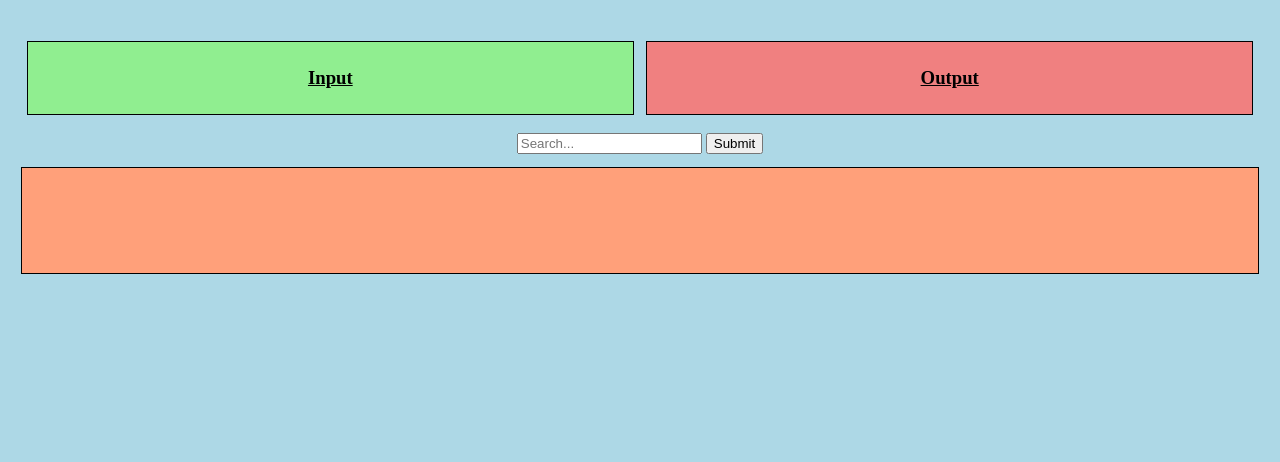
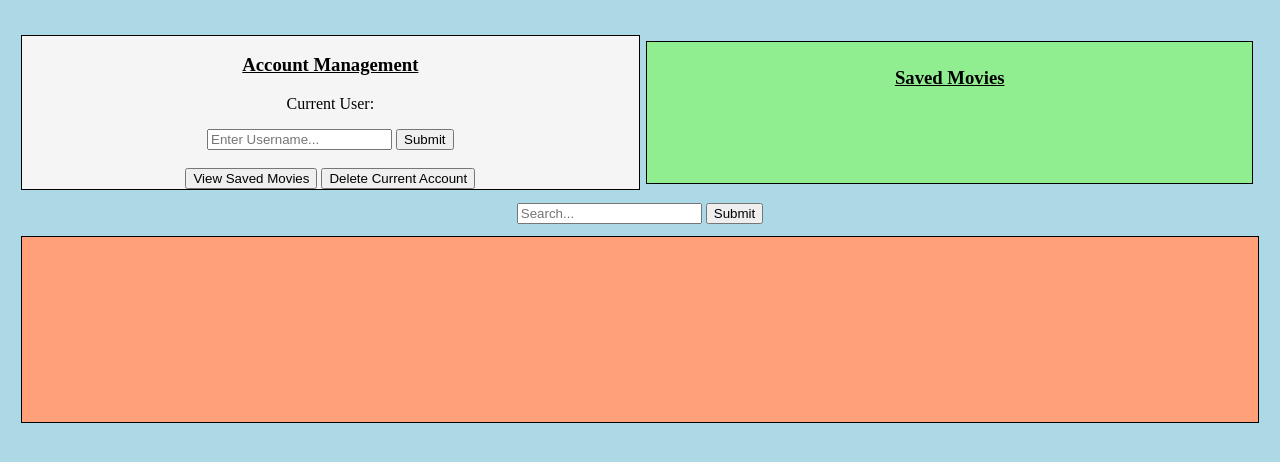
Before and after one commit to iamsihun/MovieRec, a Flask app: page / in a window 1280 px wide. Shown: the part 58-520 px from the top of the page. Run offline with Flask 2, Linux system fonts and the light colour scheme.

Commit message:
worked on front end

```diff
--- a/app.py
+++ b/app.py
@@ -7,41 +7,29 @@ app = Flask(__name__)
 def index():
   return render_template('index.html'), 200
 
+@app.route('/login/username')
+def login(username):
+  ...
+
+@app.route('/signup/username', methods=['POST'])
+def signup(username):
+  ...
+
 @app.route('/search/<text>')
 def search(text):
   try:
     results = database.search_title(text)
-    print(results)
     return jsonify(results), 200
   except:
     return "", 404
 
-@app.route('/insert', methods=['POST'])
-def insert():
-  title = ...
-  overview = ...
-  language = ...
-  try:
-    database.insert_movie(title, overview, language)
-    return '', 200
-  except:
-    return '', 404
+@app.route('/addMovie/<movieID>', methods=['PUT'])
+def addMovie(movieID):
+  ...
 
-@app.route('/update/<id>/<new_title>', methods=['PUT'])
-def update(id, new_title):
-  try:
-    database.update_movie_title(id, new_title)
-    return '', 200
-  except:
-    return '', 404
-
-@app.route('/delete/<id>', methods=['DELETE'])
-def delete(id):
-  try:
-    database.delete_movie(id)
-    return '', 200
-  except:
-    return '', 404
+@app.route('/deleteMovie<movieID>', methods=['DELETE'])
+def deleteMovie(movieID):
+  ...
 
 @app.route('/aq1')
 def aq1():
--- a/database.py
+++ b/database.py
@@ -8,7 +8,7 @@ cursor = db.cursor()
 def search_title(text):
     # Code to search database for movies by title:
     cmd = "SELECT Title FROM Movie WHERE Title LIKE \'%{}%\';".format(text)
-    print(cmd)
+    # print(cmd)
     cursor.execute(cmd)
     results = cursor.fetchall()
     # print(results)
--- a/static/css/index.css
+++ b/static/css/index.css
@@ -3,8 +3,36 @@ body {
     text-align: center;
 }
 
-h1, h3 {
+h1, h3, h5 {
     text-decoration: underline;
+}
+
+.grid-container {
+    display: grid;
+    grid-template-columns: 50% 50%;
+    padding: 1%;
+}
+
+#account-manager {
+    background-color: whitesmoke;
+    border: 1px solid black;
+}
+
+#saved-movies-box {
+    background-color: lightgreen;
+    border: 1px solid black;
+    margin: 1%;
+    padding: 1%;
+}
+
+#saved-movies {
+    list-style: none;
+    text-align: left;
+    padding: 1%;
+}
+
+.movie {
+    padding: 1%;
 }
 
 #search-results {
@@ -14,25 +42,10 @@ h1, h3 {
     list-style: none;
     margin: 1%;
     padding: 1%;
-    min-height: 5rem;
+    min-height: 10rem;
 }
 
-#grid-container {
-    display: grid;
-    grid-template-columns: 50% 50%;
-    padding: 1%;
+.search-result {
+    margin: .5%;
+    padding: .5%;
 }
-
-#input-box {
-    background-color: lightgreen;
-    border: 1px solid black;
-    margin: 1%;
-    padding: 1%;
-}
-
-#output-box {
-    background-color: lightcoral;
-    border: 1px solid black;
-    margin: 1%;
-    padding: 1%;
-}
--- a/static/js/index.js
+++ b/static/js/index.js
@@ -1,4 +1,20 @@
 const request = new XMLHttpRequest();
+
+function login() {
+    let usernameBox = document.getElementById("usernameBox");
+    let username = usernameBox.value;
+    /*
+    let url = "http://127.0.0.1:5000/login/" + username;
+    request.open("GET", url);
+    request.responseType = 'json';
+
+    request.onload = function() {
+        if (request.status >= 400) return;
+        results = request.response;
+    };
+
+    request.send();*/
+}
 
 function search() {
     let searchBox = document.getElementById("search-box")
@@ -25,7 +41,15 @@ function search() {
             let li = document.createElement("li");
             li.id = "result" + numResults,toString();
             li.className = "search-result";
-            li.innerHTML = results[key];
+
+            let title = document.createElement("p");
+            title.innerHTML = results[key];
+            li.appendChild(title);
+
+            let addButton = document.createElement("button");
+            addButton.innerHTML = "Add Movie";
+            addButton.addEventListener("click", function() {addMovie(title.innerHTML)});
+            li.appendChild(addButton);
 
             ol.appendChild(li);
             numResults++;
@@ -34,3 +58,13 @@ function search() {
 
     request.send();
 }
+
+function addMovie(movieName) {
+    let savedMovies = document.getElementById("saved-movies");
+    let movie = document.createElement("li");
+    movie.className = "movie";
+    movie.innerHTML = movieName;
+    savedMovies.appendChild(movie);
+}
+
+function loadMovies(username) {}
--- a/templates/index.html
+++ b/templates/index.html
@@ -13,13 +13,25 @@
     </header>
 
     <main>
-        <div id="grid-container">
-            <div id="input-box">
-                <h3>Input</h3>
+        <div class="grid-container">
+            <div id="account-manager">
+                <h3>Account Management</h3>
+
+                <p>Current User: <p id="current-user"></p></p>
+
+                <form>
+                    <input type="text" id="usernameBox" placeholder="Enter Username...">
+                    <button id="login-button" onclick="login()">Submit</button>
+                </form>
+
+                <br>
+                <button onclick="loadMovies()">View Saved Movies</button>
+                <button id="delete-button" onclick="deleteUser()">Delete Current Account</button>
             </div>
 
-            <div id="output-box">
-                <h3>Output</h3>
+            <div id="saved-movies-box">
+                <h3>Saved Movies</h3>
+                <ol id="saved-movies"></ol>
             </div>
         </div>
 
```
